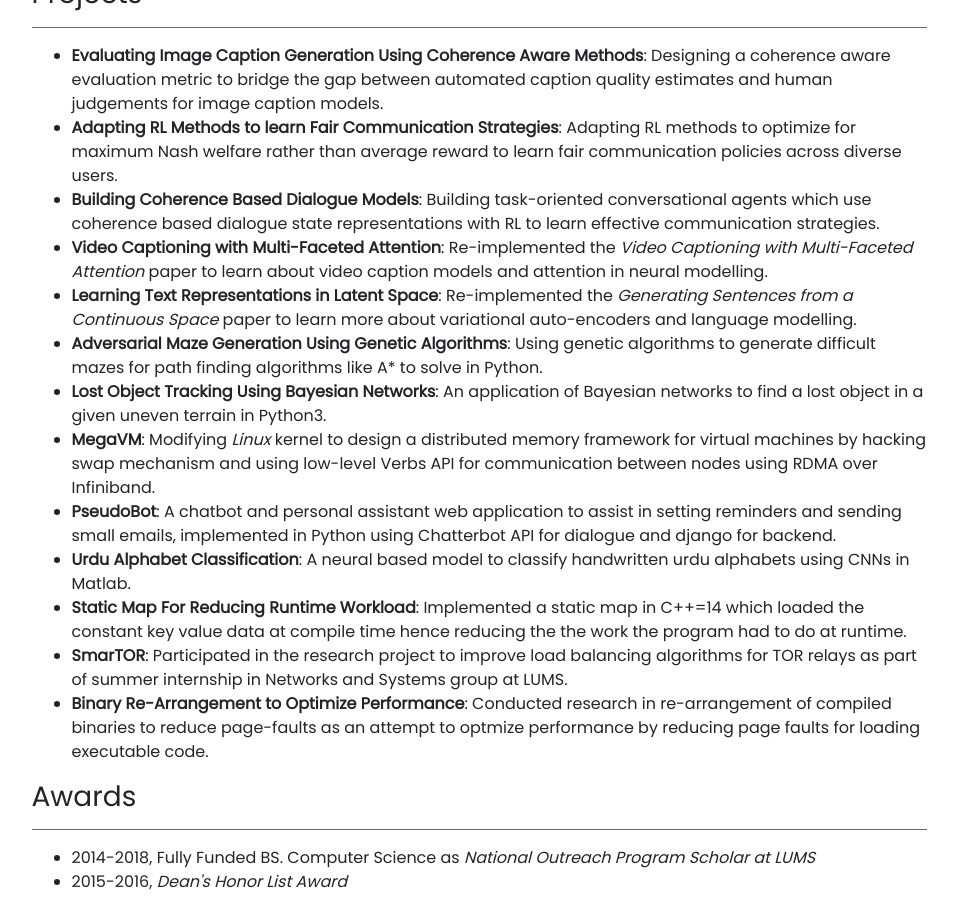
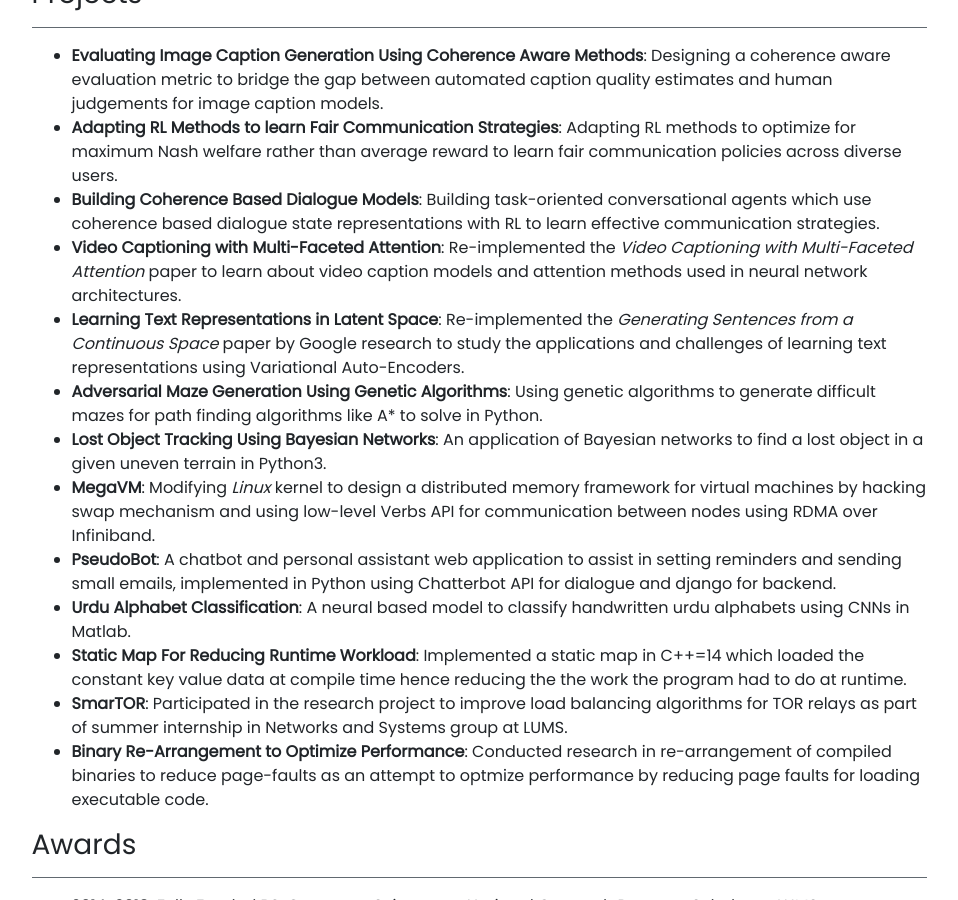
Before and after one commit to baber-sos/baber-sos.github.io, a Jekyll site: the page built from cv.md, in a window 1280 px wide and 900 px high, scrolled down 913 px. Shown: the whole window, without its empty margins (161-1119 px from the left). Built offline with Jekyll 4.4.1, drawn with Linux system fonts in a browser that asks for light colours; nearby versions of some CDN libraries.

Commit message:
improved project explanation

```diff
--- a/cv.md
+++ b/cv.md
@@ -37,8 +37,8 @@ permalink: /cv
 * **Evaluating Image Caption Generation Using Coherence Aware Methods**: Designing a coherence aware evaluation metric to bridge the gap between automated caption quality estimates and human judgements for image caption models.
 * **Adapting RL Methods to learn Fair Communication Strategies**: Adapting RL methods to optimize for maximum Nash welfare rather than average reward to learn fair communication policies across diverse users.
 * **Building Coherence Based Dialogue Models**: Building task-oriented conversational agents which use coherence based dialogue state representations with RL to learn effective communication strategies.
-* **Video Captioning with Multi-Faceted Attention**: Re-implemented the *Video Captioning with Multi-Faceted Attention* paper to learn about video caption models and attention in neural modelling.
-* **Learning Text Representations in Latent Space**: Re-implemented the *Generating Sentences from a Continuous Space* paper to learn more about variational auto-encoders and language modelling.
+* **Video Captioning with Multi-Faceted Attention**: Re-implemented the *Video Captioning with Multi-Faceted Attention* paper to learn about video caption models and attention methods used in neural network architectures.
+* **Learning Text Representations in Latent Space**: Re-implemented the *Generating Sentences from a Continuous Space* paper by Google research to study the applications and challenges of learning text representations using Variational Auto-Encoders.
 * **Adversarial Maze Generation Using Genetic Algorithms**: Using genetic algorithms to generate difficult mazes for path finding algorithms like A\* to solve in Python.
 * **Lost Object Tracking Using Bayesian Networks**: An application of Bayesian networks to find a lost object in a given uneven terrain in Python3.
 * **MegaVM**: Modifying *Linux* kernel to design a distributed memory framework for virtual machines by hacking swap mechanism and using low-level Verbs API for communication between nodes using RDMA over Infiniband.
```
